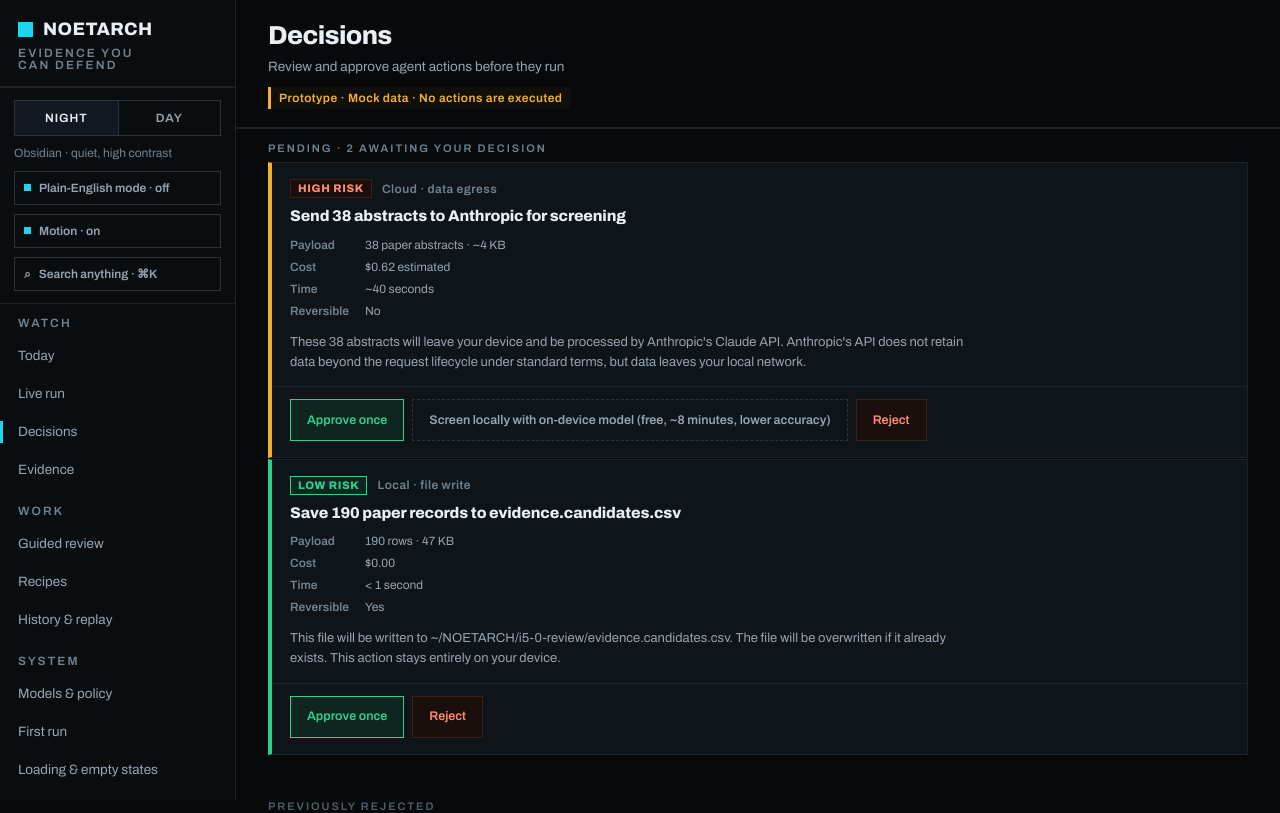
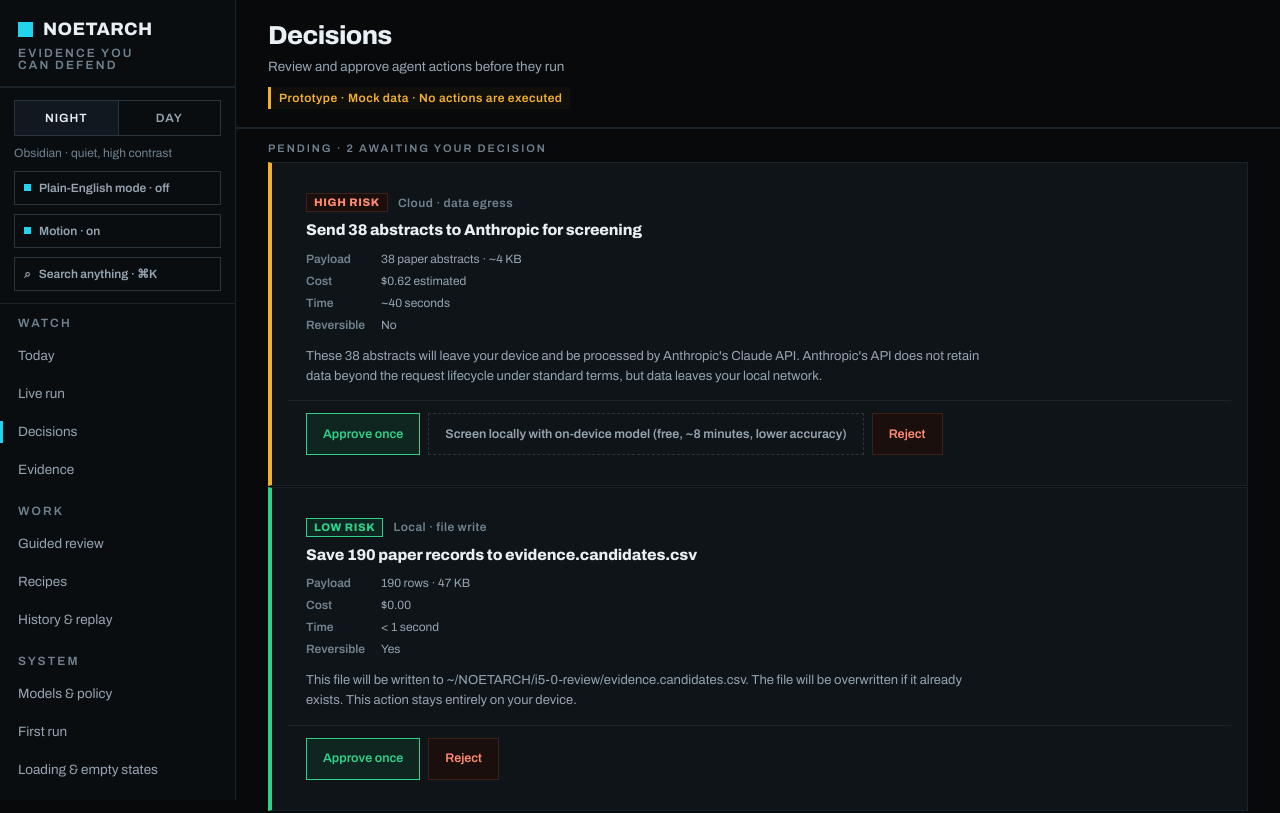
Before and after one commit to Koi725/NOETARCH, a Next.js app in the folder frontend/: page /decisions in a window 1280 px wide. Shown: the top 813 px of the page. Built offline with nearby package versions, Linux system fonts and the light colour scheme.

Commit message:
chore(frontend): register M3 component stylesheets

```diff
--- a/frontend/src/tailwind/components.css
+++ b/frontend/src/tailwind/components.css
@@ -1,9 +1,18 @@
 @import "./components/ApplicationShell/ApplicationShell.css";
 @import "./components/Button/Button.css";
 @import "./components/CommandPalette/CommandPalette.css";
+@import "./components/DecisionCenter/DecisionCenter.css";
+@import "./components/EvidenceLibrary/EvidenceLibrary.css";
+@import "./components/FirstRun/FirstRun.css";
+@import "./components/GuidedReview/GuidedReview.css";
+@import "./components/LiveRun/LiveRun.css";
+@import "./components/ModelsPolicy/ModelsPolicy.css";
 @import "./components/ProgressBar/ProgressBar.css";
+@import "./components/RecipeLibrary/RecipeLibrary.css";
 @import "./components/RouteProgress/RouteProgress.css";
+@import "./components/RunHistory/RunHistory.css";
 @import "./components/SidebarNavigation/SidebarNavigation.css";
+@import "./components/StateGallery/StateGallery.css";
 @import "./components/StatusIndicator/StatusIndicator.css";
 @import "./components/ThemeToggle/ThemeToggle.css";
 @import "./components/TodayOverview/TodayOverview.css";
```
